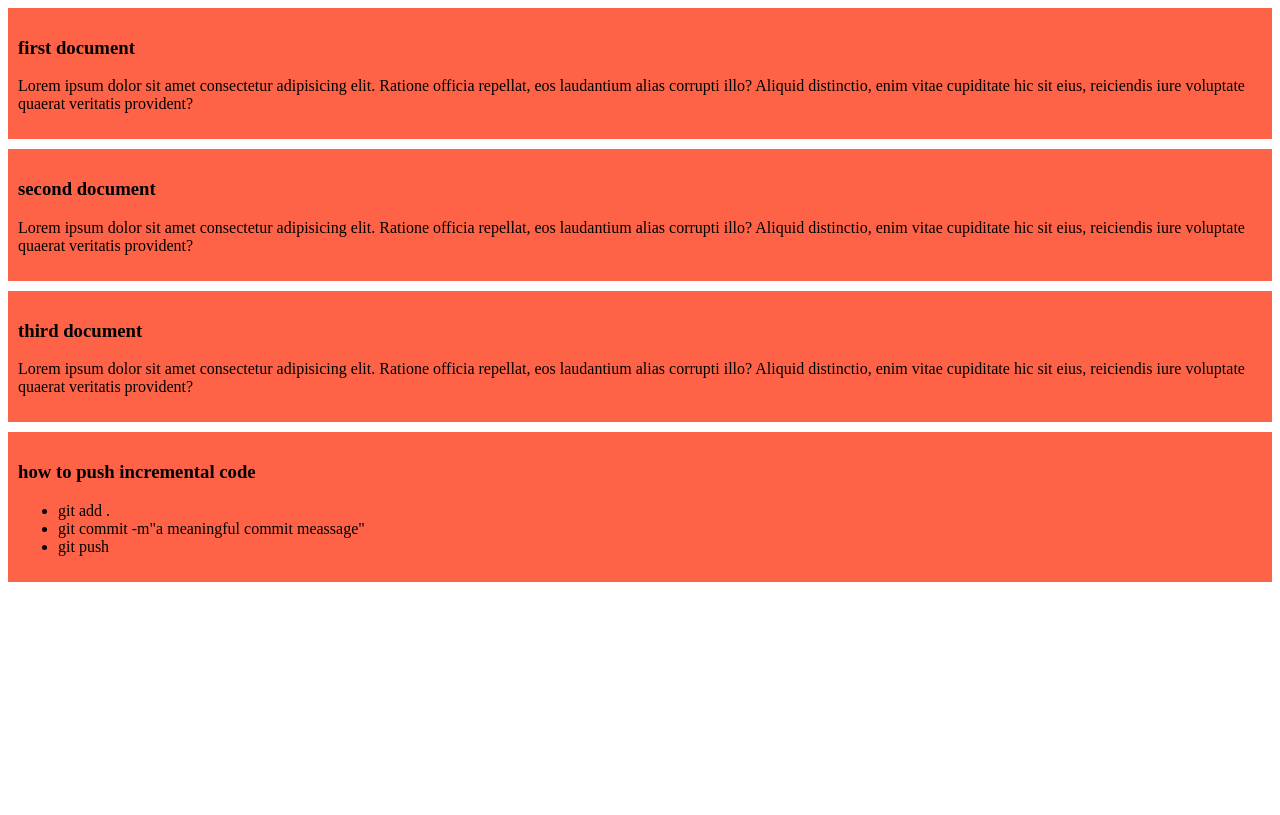
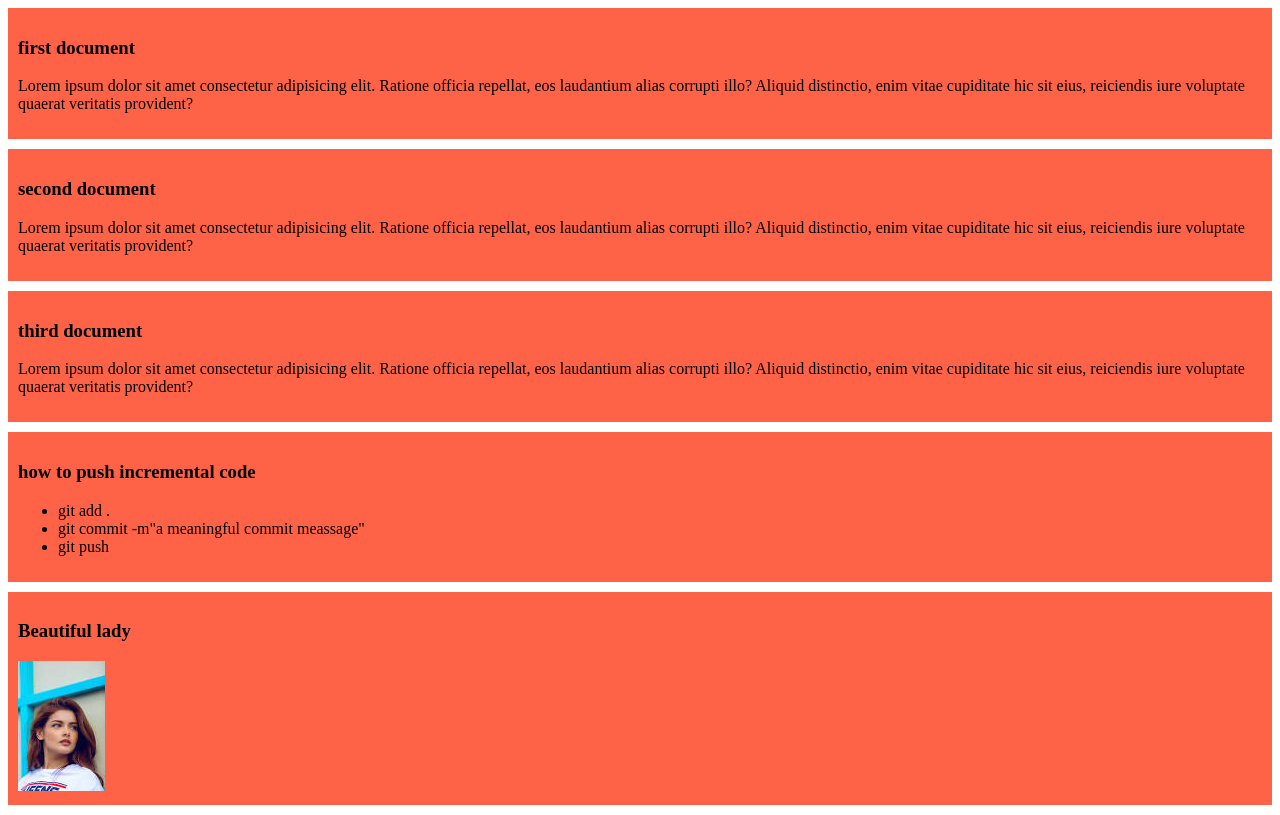
Before and after one commit to shourav90/relative-product-batch, a plain HTML site: page index.html in a window 1280 px wide. Drawn offline with Linux system fonts and the light colour scheme.

Commit message:
beautiful lady with beauty

```diff
--- a/index.html
+++ b/index.html
@@ -27,5 +27,9 @@
             <li>git push</li>
         </ul>
     </div>
+    <div>
+        <h3>Beautiful lady</h3>
+        <img src="images/download.jpeg" alt="">
+    </div>
 </body>
 </html>
```
Also changed, not shown: images/download.jpeg (added).
